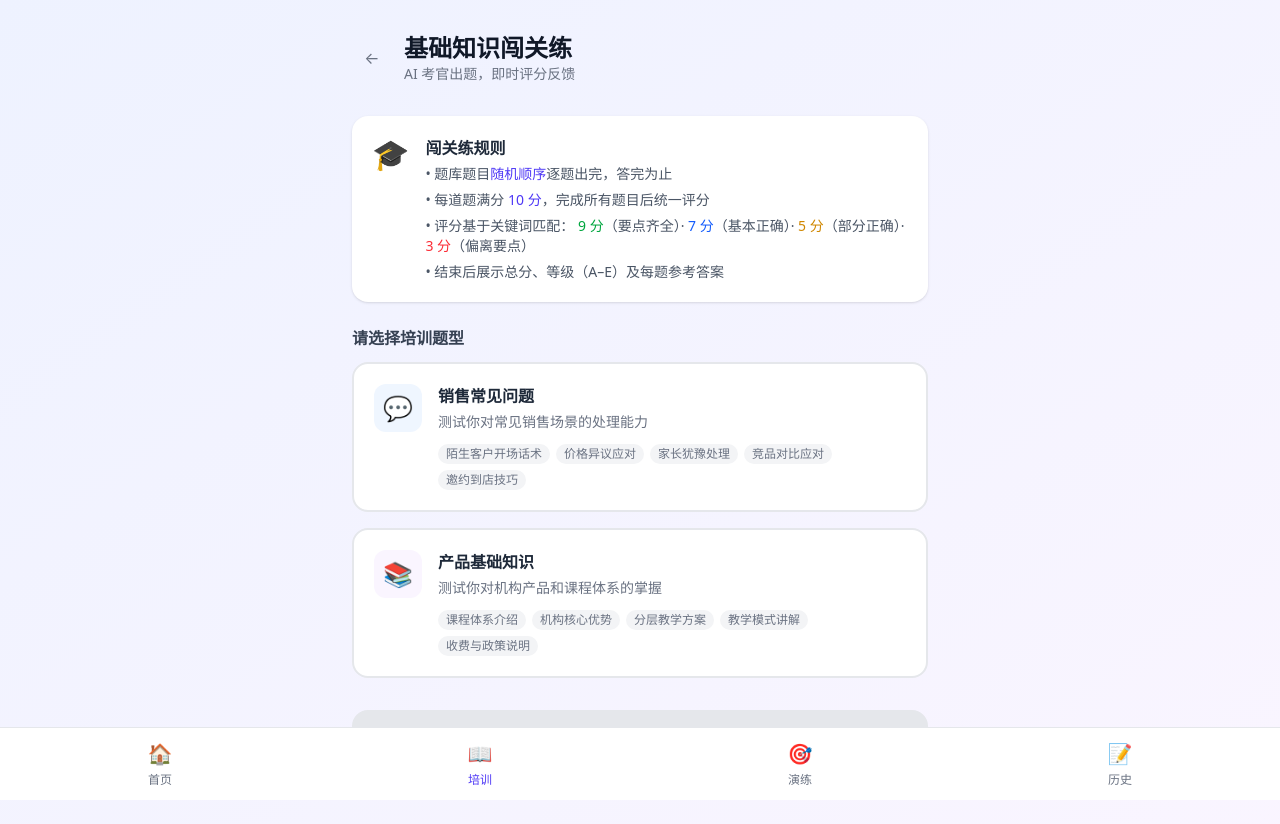
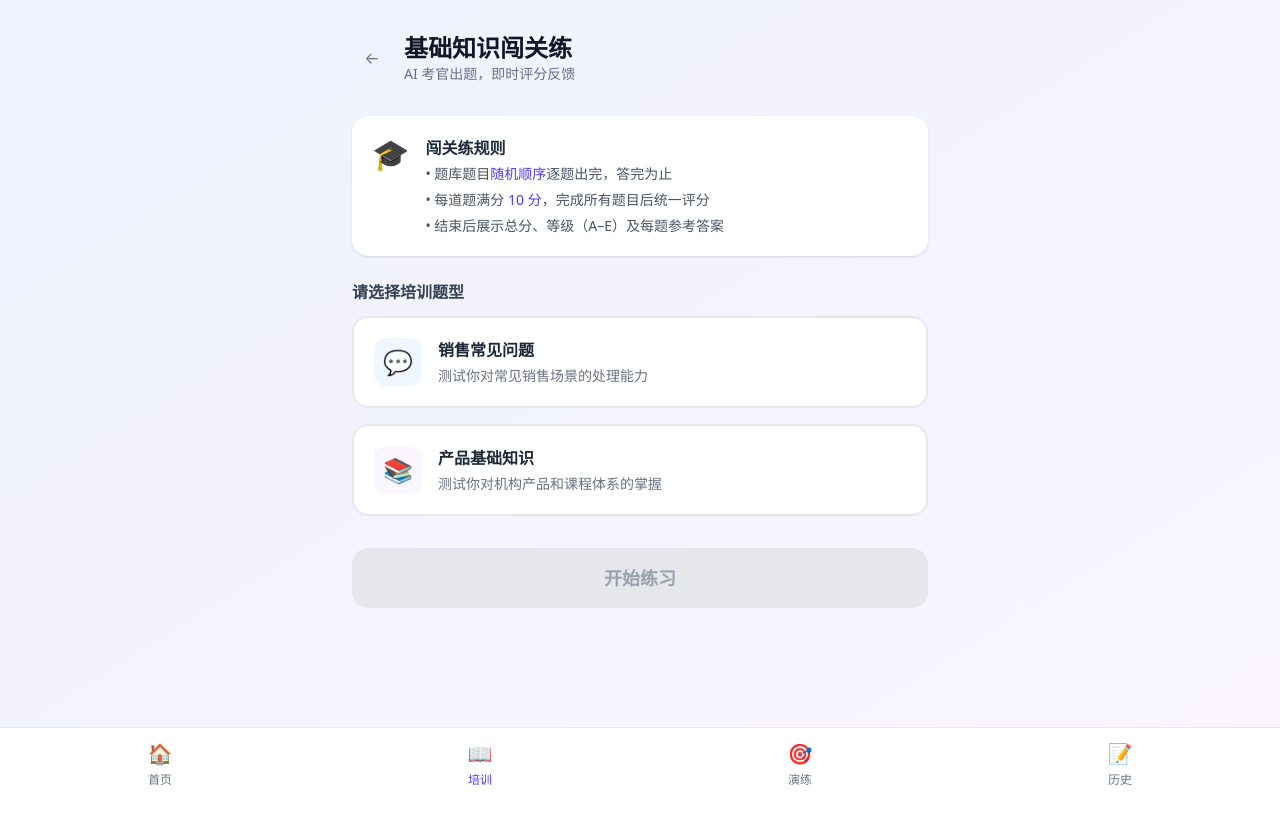
Before and after one commit to HaiZi666/ai-sales-training, a Next.js app: page /training in a window 1280 px wide. Shown: the top 824 px of the page. After the commit the page ends 800 px from the top, so only its background shows below. Built offline with nearby package versions, Linux system fonts and the light colour scheme.

Commit message:
feat：提交文案修改部分

```diff
--- a/src/app/training/[id]/page.tsx
+++ b/src/app/training/[id]/page.tsx
@@ -327,6 +327,17 @@ export default function TrainingSessionPage({ params }: { params: Promise<{ id:
                 </div>
               </div>
 
+              {/* 评分标准说明 */}
+              <div className="flex flex-wrap gap-x-3 gap-y-1 text-xs text-gray-500 mb-5">
+                <span className="font-medium text-green-600">9 分</span><span>要点齐全</span>
+                <span className="text-gray-300">·</span>
+                <span className="font-medium text-blue-600">7 分</span><span>基本正确</span>
+                <span className="text-gray-300">·</span>
+                <span className="font-medium text-yellow-600">5 分</span><span>部分正确</span>
+                <span className="text-gray-300">·</span>
+                <span className="font-medium text-red-500">3 分</span><span>偏离要点</span>
+              </div>
+
               {/* 逐题得分 */}
               <h4 className="font-semibold text-gray-700 mb-3">逐题得分</h4>
               <div className="space-y-3 mb-5">
--- a/src/app/training/page.tsx
+++ b/src/app/training/page.tsx
@@ -11,7 +11,6 @@ const QUESTION_TYPES: {
   emoji: string;
   label: string;
   desc: string;
-  topics: string[];
   color: string;
   bgColor: string;
   borderColor: string;
@@ -21,7 +20,6 @@ const QUESTION_TYPES: {
     emoji: '💬',
     label: '销售常见问题',
     desc: '测试你对常见销售场景的处理能力',
-    topics: ['陌生客户开场话术', '价格异议应对', '家长犹豫处理', '竞品对比应对', '邀约到店技巧'],
     color: 'text-blue-700',
     bgColor: 'bg-blue-50',
     borderColor: 'border-blue-500',
@@ -31,7 +29,6 @@ const QUESTION_TYPES: {
     emoji: '📚',
     label: '产品基础知识',
     desc: '测试你对机构产品和课程体系的掌握',
-    topics: ['课程体系介绍', '机构核心优势', '分层教学方案', '教学模式讲解', '收费与政策说明'],
     color: 'text-purple-700',
     bgColor: 'bg-purple-50',
     borderColor: 'border-purple-500',
@@ -95,12 +92,6 @@ export default function TrainingPage() {
             <ul className="text-sm text-gray-600 space-y-1.5">
               <li>• 题库题目<span className="font-medium text-indigo-600">随机顺序</span>逐题出完，答完为止</li>
               <li>• 每道题满分 <span className="font-medium text-indigo-600">10 分</span>，完成所有题目后统一评分</li>
-              <li>• 评分基于关键词匹配：
-                <span className="font-medium text-green-600"> 9 分</span>（要点齐全）·
-                <span className="font-medium text-blue-600"> 7 分</span>（基本正确）·
-                <span className="font-medium text-yellow-600"> 5 分</span>（部分正确）·
-                <span className="font-medium text-red-500"> 3 分</span>（偏离要点）
-              </li>
               <li>• 结束后展示总分、等级（A–E）及每题参考答案</li>
             </ul>
           </div>
@@ -135,19 +126,7 @@ export default function TrainingPage() {
                       </span>
                     )}
                   </div>
-                  <p className="text-gray-500 text-sm mb-3">{type.desc}</p>
-                  <div className="flex flex-wrap gap-1.5">
-                    {type.topics.map((topic, i) => (
-                      <span
-                        key={i}
-                        className={`text-xs px-2 py-0.5 rounded-full ${
-                          selected === type.value ? `${type.bgColor} ${type.color}` : 'bg-gray-100 text-gray-500'
-                        }`}
-                      >
-                        {topic}
-                      </span>
-                    ))}
-                  </div>
+                  <p className="text-gray-500 text-sm">{type.desc}</p>
                 </div>
               </div>
             </button>
@@ -164,7 +143,7 @@ export default function TrainingPage() {
               : 'bg-indigo-600 text-white hover:bg-indigo-700 active:scale-95 shadow-lg shadow-indigo-200'
           }`}
         >
-          {isStarting ? '正在启动...' : selected ? `开始${QUESTION_TYPES.find(t => t.value === selected)?.label}培训` : '请先选择题型'}
+          {isStarting ? '正在启动...' : '开始练习'}
         </button>
       </div>
 
```
